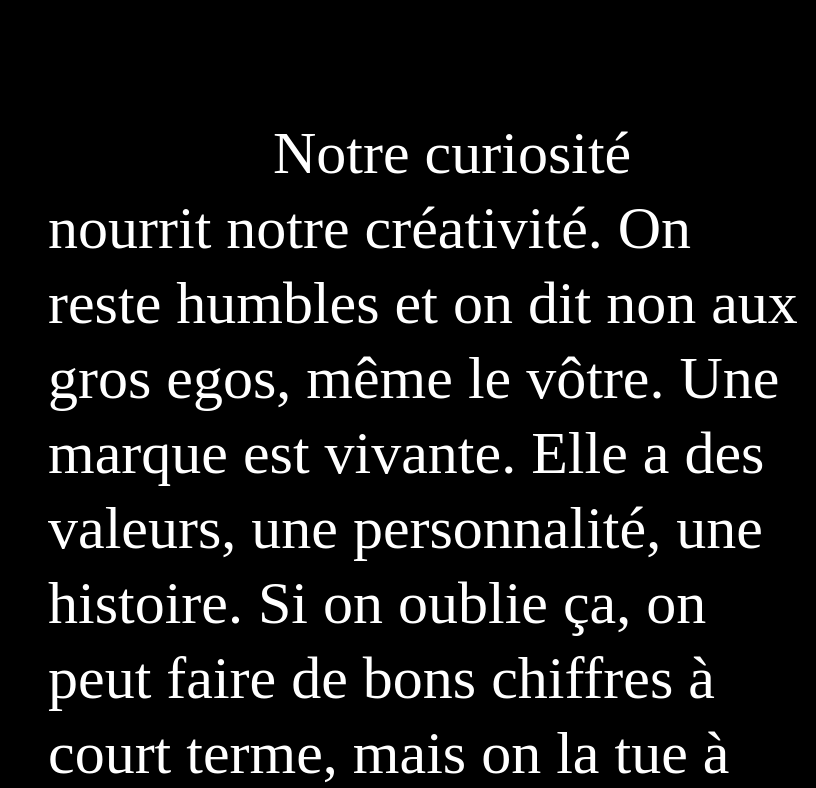
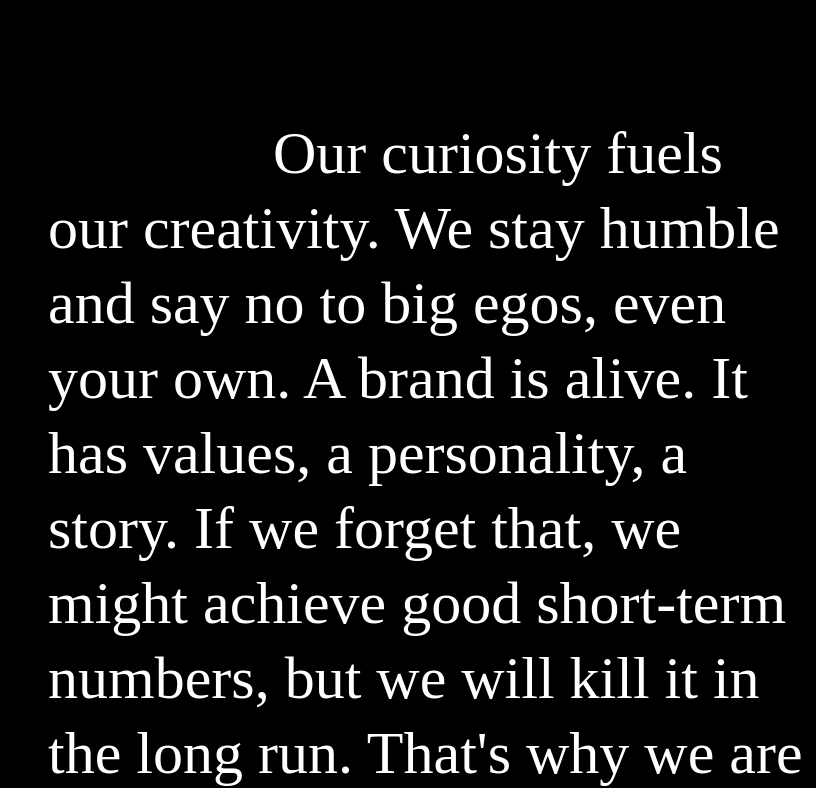
Before and after one commit to Neaz-mq/B07, a React (Vite) app: page /agence in a window 1280 px wide. Shown: the part 881-1669 px from the top of the page, without its empty margins (464-1280 px from the left). Built offline with nearby package versions, Linux system fonts and the light colour scheme; a web font is replaced by a local one.

Commit message:
Agence working

```diff
--- a/src/pages/Agence.jsx
+++ b/src/pages/Agence.jsx
@@ -68,7 +68,7 @@ const Agence = () => {
               Twelve</h1>
           </div>
           <div className='lg:pl-[40%] lg:mt-20 mt-4 p-3'>
-            <p className='lg:text-6xl text-xl leading-tight'>&nbsp;&nbsp;&nbsp;&nbsp;&nbsp;&nbsp;&nbsp;&nbsp;&nbsp;&nbsp;&nbsp;&nbsp;&nbsp;&nbsp; Notre curiosité nourrit notre créativité. On reste humbles et on dit non aux gros egos, même le vôtre. Une marque est vivante. Elle a des valeurs, une personnalité, une histoire. Si on oublie ça, on peut faire de bons chiffres à court terme, mais on la tue à long terme. C’est pour ça qu’on s’engage à donner de la perspective, pour bâtir des marques influentes.</p>
+            <p className='lg:text-6xl text-xl leading-tight'>&nbsp;&nbsp;&nbsp;&nbsp;&nbsp;&nbsp;&nbsp;&nbsp;&nbsp;&nbsp;&nbsp;&nbsp;&nbsp;&nbsp; Our curiosity fuels our creativity. We stay humble and say no to big egos, even your own. A brand is alive. It has values, a personality, a story. If we forget that, we might achieve good short-term numbers, but we will kill it in the long run. That's why we are committed to providing perspective, to build influential brands</p>
           </div>
         </div>
       </div>
```
